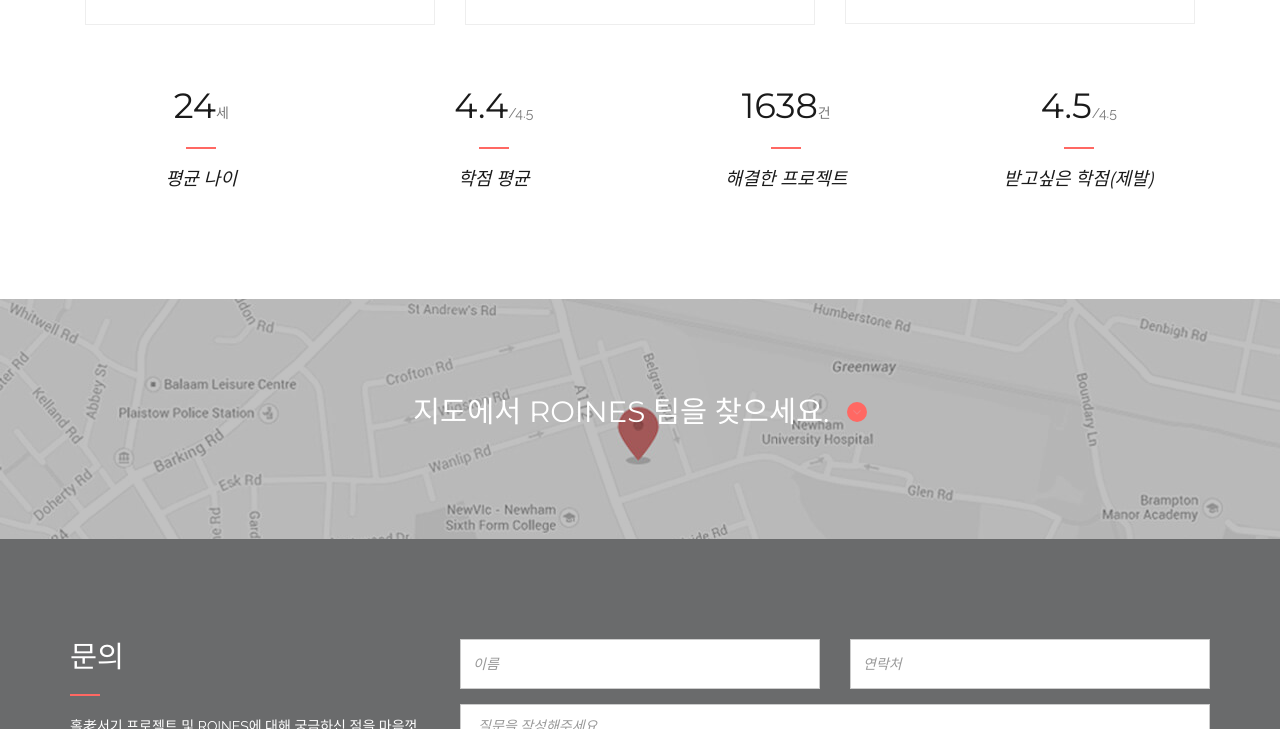
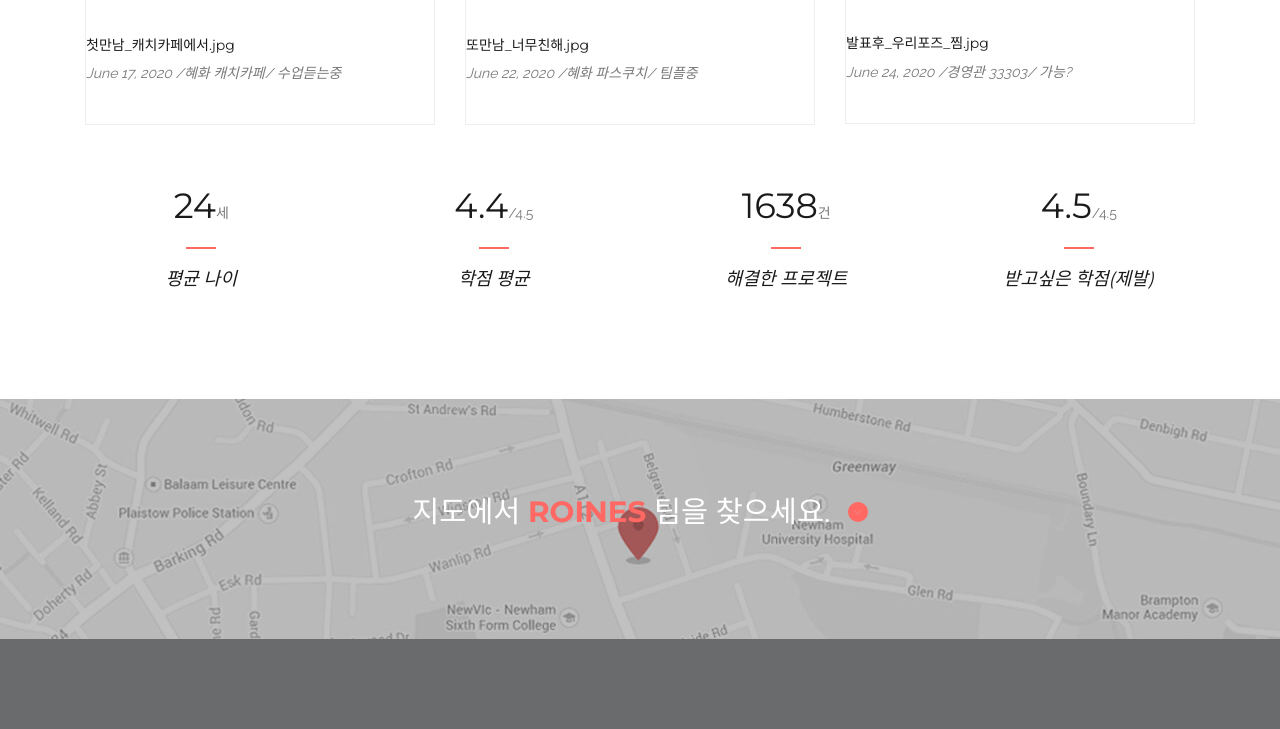
Before and after one commit to MingmanChoi/active_citizens_roines, a plain HTML site: page index.html in a window 1280 px wide. Shown: the part 2795-3524 px from the top of the page. Drawn offline with nearby package versions, Linux system fonts and the light colour scheme; some packages are replaced by stand-ins of ours.

Commit message:
2nd final

```diff
--- a/index.html
+++ b/index.html
@@ -240,7 +240,11 @@
             </div>
             <!-- End off gallery section -->
 
-
+            <br>
+            <br>
+            <br>
+            <br>
+            <br>
             <!--Teamintro Sections-->
             <section id="teamintro" class="skill roomy-100">
                 <div class="container">
@@ -356,7 +360,7 @@
             <div class="main_maps text-center fix">
                 <div class="overlay"></div>
                 <div class="maps_text">
-                    <h3 class="text-white" onclick="showmap()" style="cursor: pointer;">지도에서 ROINES 팀을 찾으세요. <i class="fa fa-angle-down"></i></h3>
+                    <h3 class="text-white" onclick="showmap()" style="cursor: pointer;">지도에서 <span><b>ROINES</b></span> 팀을 찾으세요. <i class="fa fa-angle-down"></i></h3>
                     <div id="map_canvas" class="mapheight"></div>
                 </div>
             </div><!-- End off Maps Section-->
```
